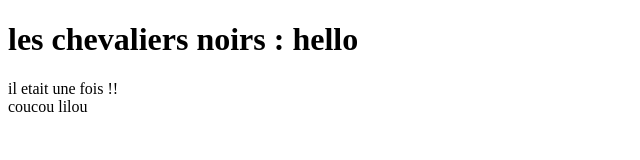
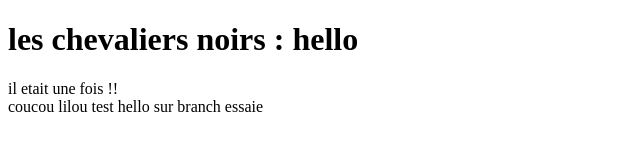
Before and after one commit to elouaddarimeryem-creator/git-mastering, a plain HTML site: page index.html in a window 1280 px wide. Shown: the whole page, without its empty margins (0-640 px from the left). Drawn offline with Linux system fonts and the light colour scheme.

Commit message:
ajout hello

```diff
--- a/index.html
+++ b/index.html
@@ -16,6 +16,6 @@
 <span>
     coucou lilou
 </span>
-
+test hello sur branch essaie
 </body>
 </html>
```
